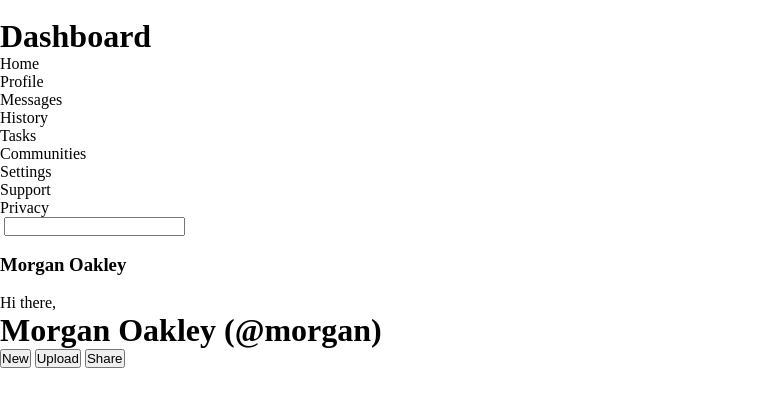
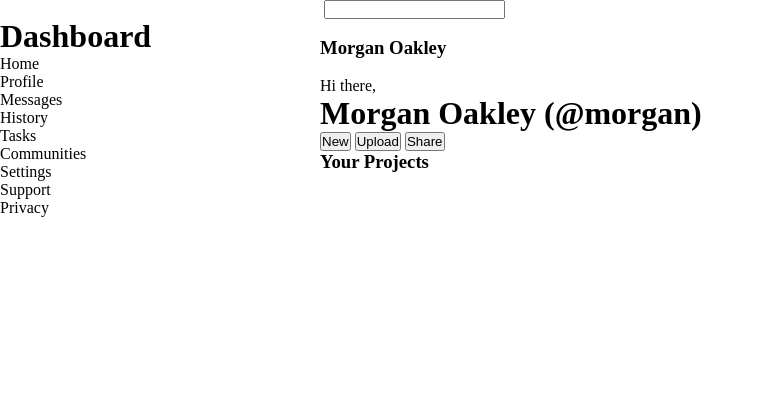
Before and after one commit to tylerwood26/admin-dashboard, a plain HTML site: page index.html in a window 1280 px wide. Shown: the whole page, without its empty margins (0-764 px from the left). Drawn offline with Linux system fonts and the light colour scheme.

Commit message:
Add Container grid

```diff
--- a/index.html
+++ b/index.html
@@ -56,8 +56,8 @@
                 </div>
             </div>
         </div>
-        <div class="main">
-
+        <div class="projects">
+            <h3>Your Projects</h3>
         </div>
     </div>
 </body>
--- a/style.css
+++ b/style.css
@@ -3,3 +3,18 @@
     padding: 0;
     box-sizing: border-box;
 }
+
+.container {
+    height: 100vh;
+    display: grid;
+    grid-template-columns: 1fr 3fr;
+    grid-template-rows: 1fr 5fr;
+}
+
+.sidebar {
+    grid-area: 1 / 1 / 3 / 2;
+}
+
+.projects {
+    grid-area: 2 / 2;
+}
```
